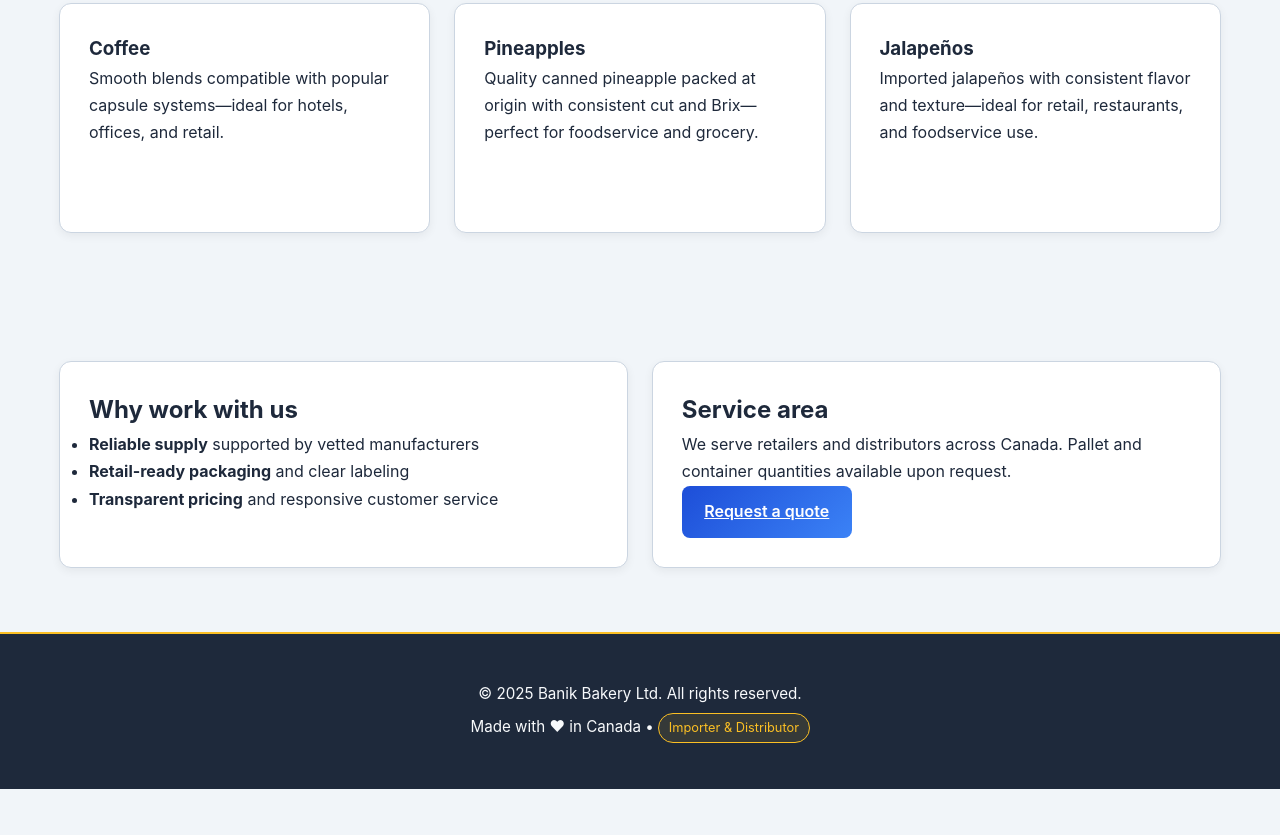
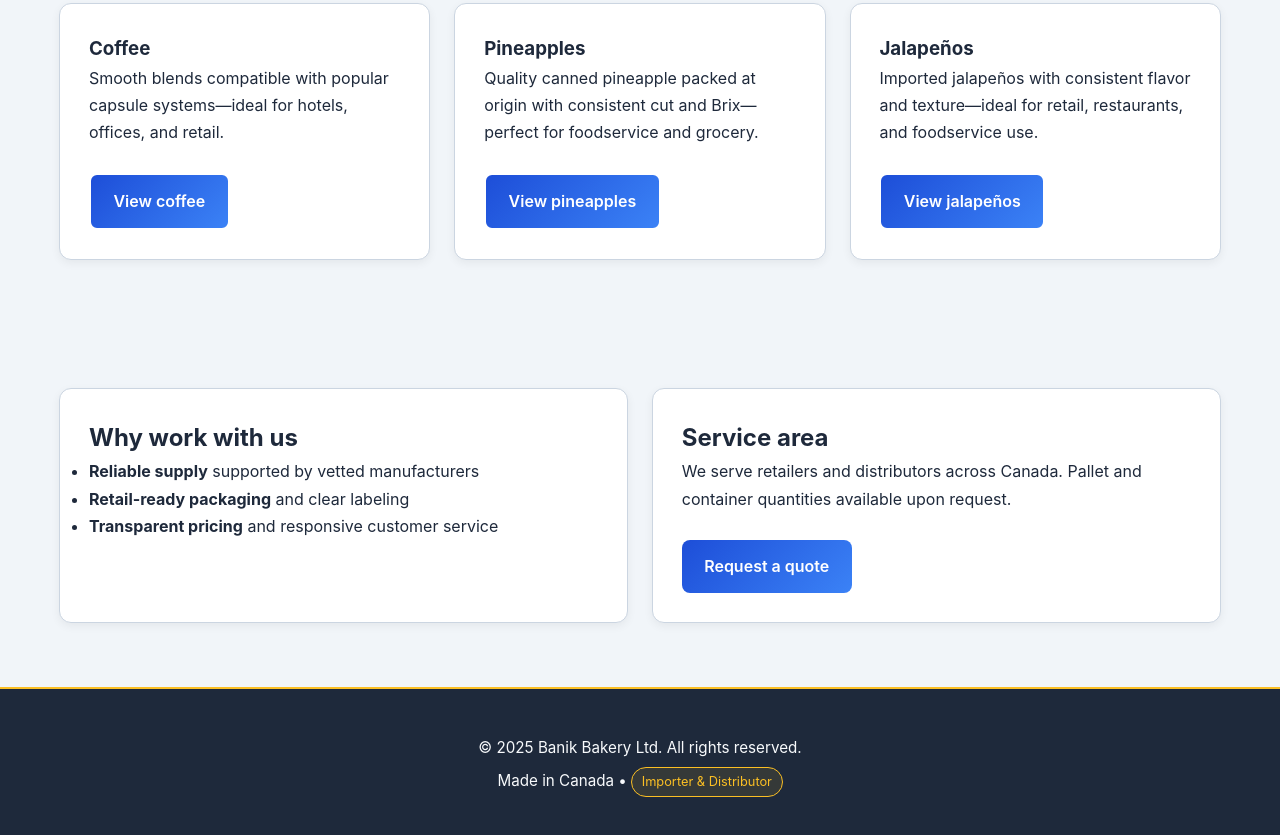
Before and after one commit to shayannikpour/Banik-Bakery-Ltd, a plain HTML site: page index.html in a window 1280 px wide. Shown: the part 573-1408 px from the top of the page. Before the commit the page ends 1362 px from the top, so only its background shows below. Drawn offline with Linux system fonts and the light colour scheme.

Commit message:
Fixed button issue and sizing of css

```diff
--- a/assets/css/style.css
+++ b/assets/css/style.css
@@ -208,7 +208,7 @@ nav {
 }
 
 .btn-outline {
-  background: transparent;
+  /* background: transparent; */
   border: 2px solid var(--white);
   color: var(--white);
 }
@@ -326,3 +326,30 @@ label {
   font-size: 0.9rem;
   color: var(--muted);
 }
+
+
+
+
+.btn,
+.btn:hover,
+.btn-outline,
+.btn-outline:hover {
+  text-decoration: none !important;
+}
+
+a {
+  color: var(--brand-2);
+  text-decoration: none;
+}
+
+a:hover {
+  color: var(--brand);
+  text-decoration: underline;
+}
+
+/* Add left spacing only for the text at the top of the products page */
+main.section.container>h1,
+main.section.container>p {
+  margin-left: 1rem;
+  /* adjust the value to your liking (e.g., 1.5rem or 2rem) */
+}
--- a/index.html
+++ b/index.html
@@ -47,18 +47,21 @@
         <h3>Coffee</h3>
         <p class="muted">Smooth blends compatible with popular capsule systems—ideal for hotels, offices, and retail.
         </p>
+        <br>
         <a class="btn btn-outline" href="products.html#coffee">View coffee</a>
       </div>
       <div class="card">
         <h3>Pineapples</h3>
         <p class="muted">Quality canned pineapple packed at origin with consistent cut and Brix—perfect for foodservice
           and grocery.</p>
+          <br>
         <a class="btn btn-outline" href="products.html#pineapples">View pineapples</a>
       </div>
       <div class="card">
         <h3>Jalapeños</h3>
         <p class="muted">Imported jalapeños with consistent flavor and texture—ideal for retail, restaurants, and
           foodservice use.</p>
+          <br>
         <a class="btn btn-outline" href="products.html#jalapenos">View jalapeños</a>
       </div>
     </div>
@@ -78,6 +81,7 @@
         <h2>Service area</h2>
         <p class="muted">We serve retailers and distributors across Canada. Pallet and container quantities available
           upon request.</p>
+          <br>
         <a class="btn" href="contact.html">Request a quote</a>
       </div>
     </div>
@@ -86,7 +90,7 @@
   <footer>
     <div class="container footer-grid">
       <p>© <span id="year"></span> Banik Bakery Ltd. All rights reserved.</p>
-      <p>Made with ♥ in Canada • <span class="badge">Importer & Distributor</span></p>
+      <p>Made in Canada • <span class="badge">Importer & Distributor</span></p>
     </div>
     <script>document.getElementById('year').textContent = new Date().getFullYear();</script>
   </footer>
```
Also changed, not shown: about.html (+1 -1 lines), contact.html (+1 -1 lines), products.html (+2 -1 lines).
